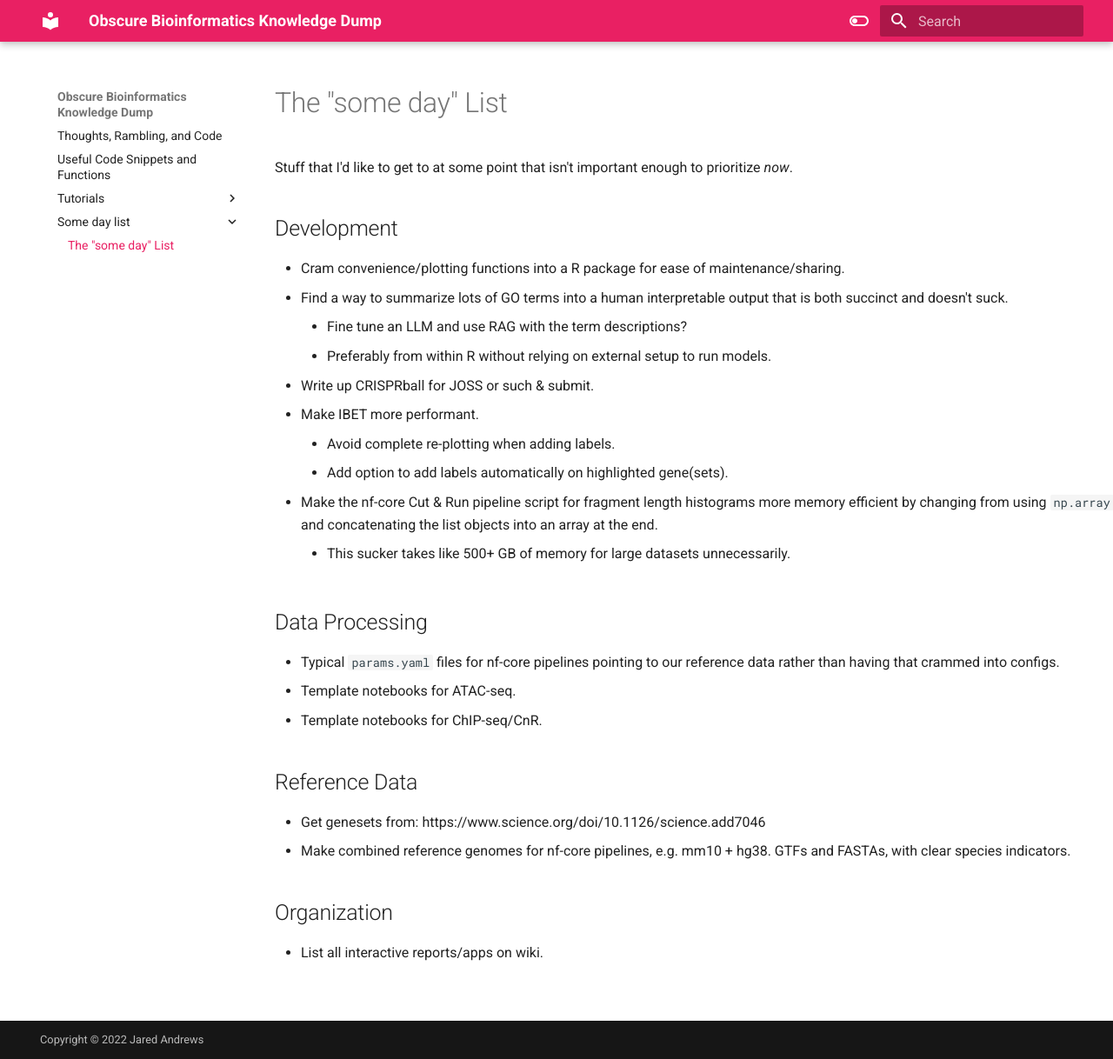
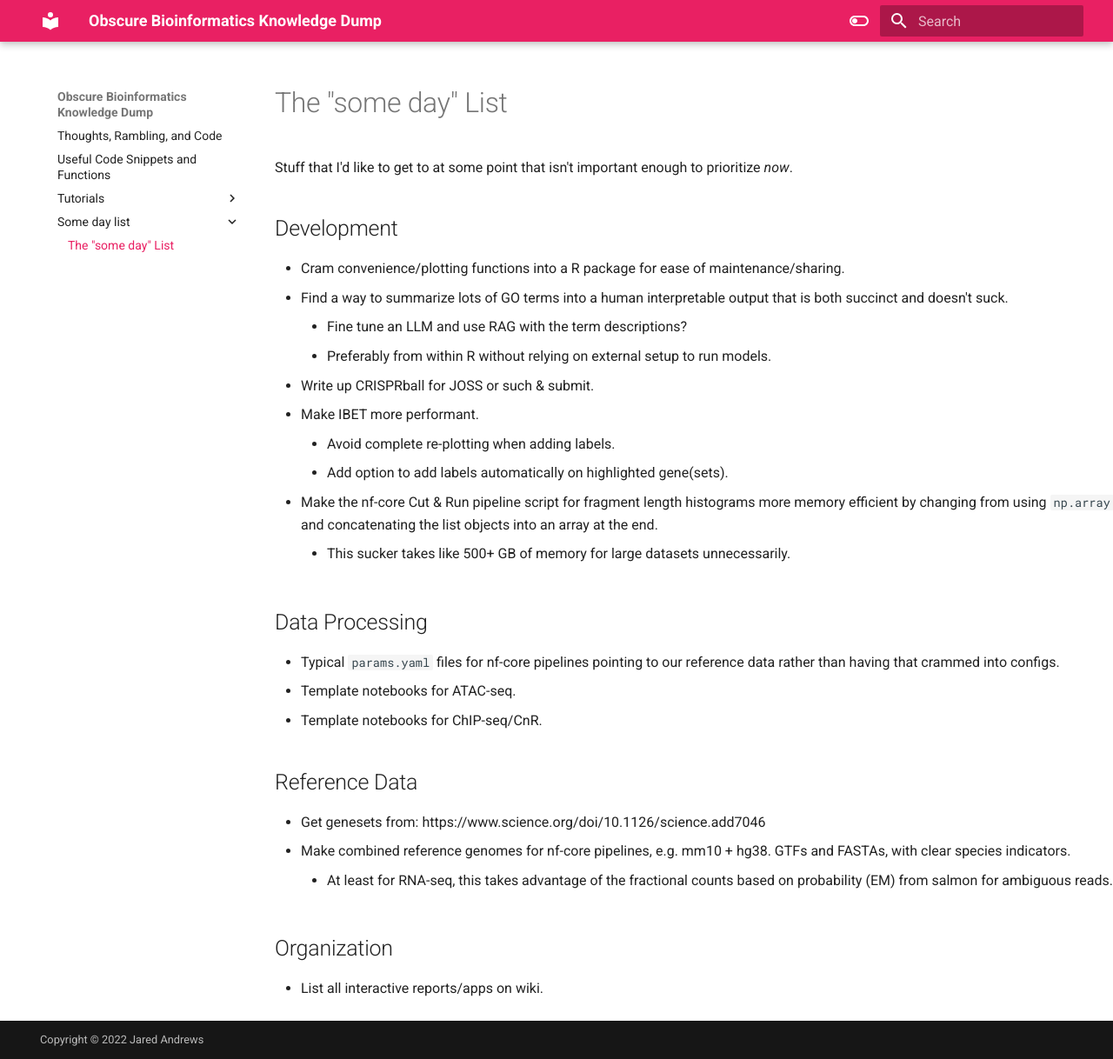
Before and after one commit to j-andrews7/KnowledgeDump, an MkDocs documentation site: the page built from docs/some_day_list/The_Some_Day_List.md, in a window 1280 px wide and 1218 px high. Shown: the whole window at 87% size. Built offline with MkDocs 1.6.1 and Material for MkDocs 9.7.7, drawn with Linux system fonts in a browser that asks for light colours.

Commit message:
note why combined refs are good idea

```diff
--- a/docs/some_day_list/The_Some_Day_List.md
+++ b/docs/some_day_list/The_Some_Day_List.md
@@ -22,5 +22,6 @@ Stuff that I'd like to get to at some point that isn't important enough to prior
 ## Reference Data
 - Get genesets from: https://www.science.org/doi/10.1126/science.add7046
 - Make combined reference genomes for nf-core pipelines, e.g. mm10 + hg38. GTFs and FASTAs, with clear species indicators.
+	- At least for RNA-seq, this takes advantage of the fractional counts based on probability (EM) from salmon for ambiguous reads.
 ## Organization
 - List all interactive reports/apps on wiki.
```
